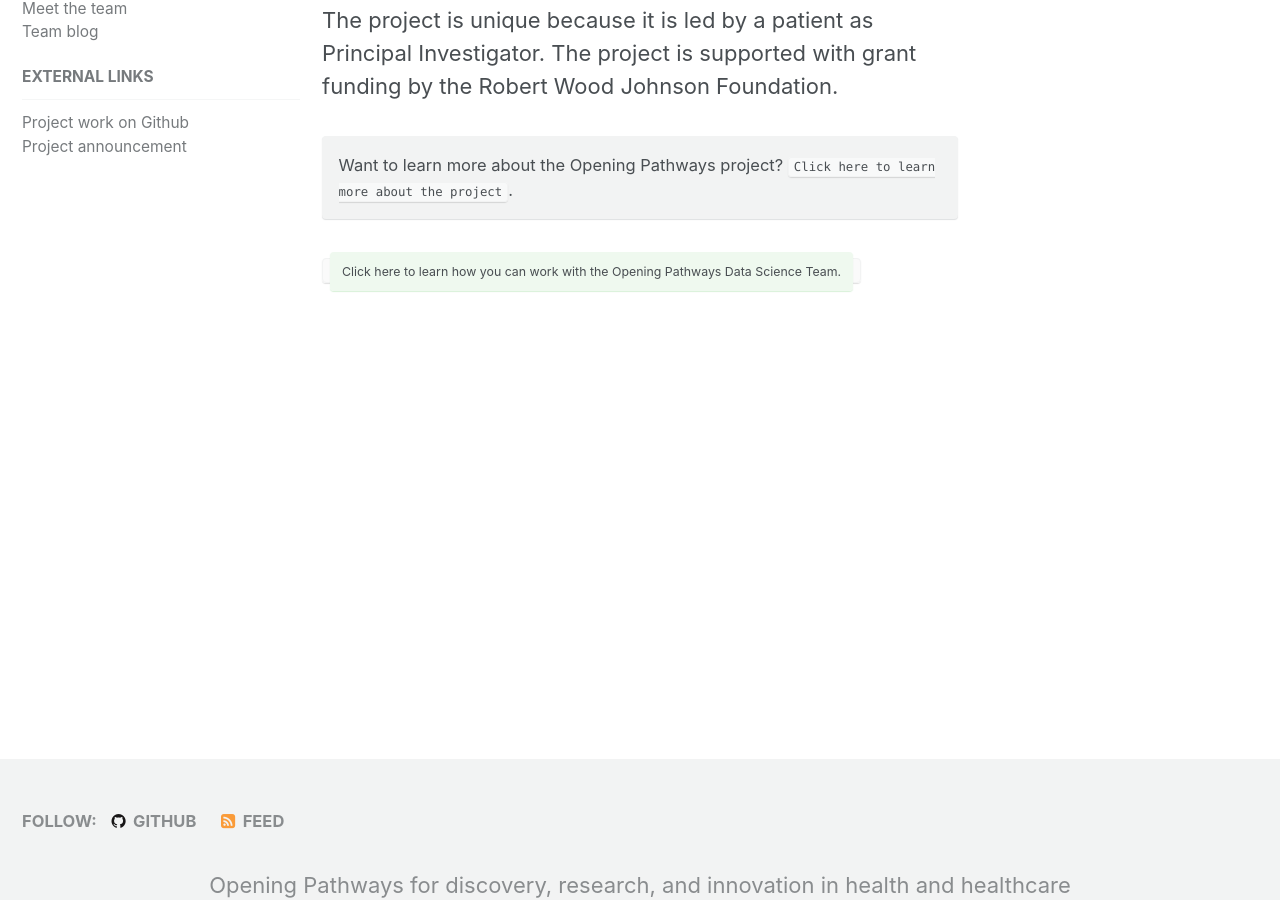
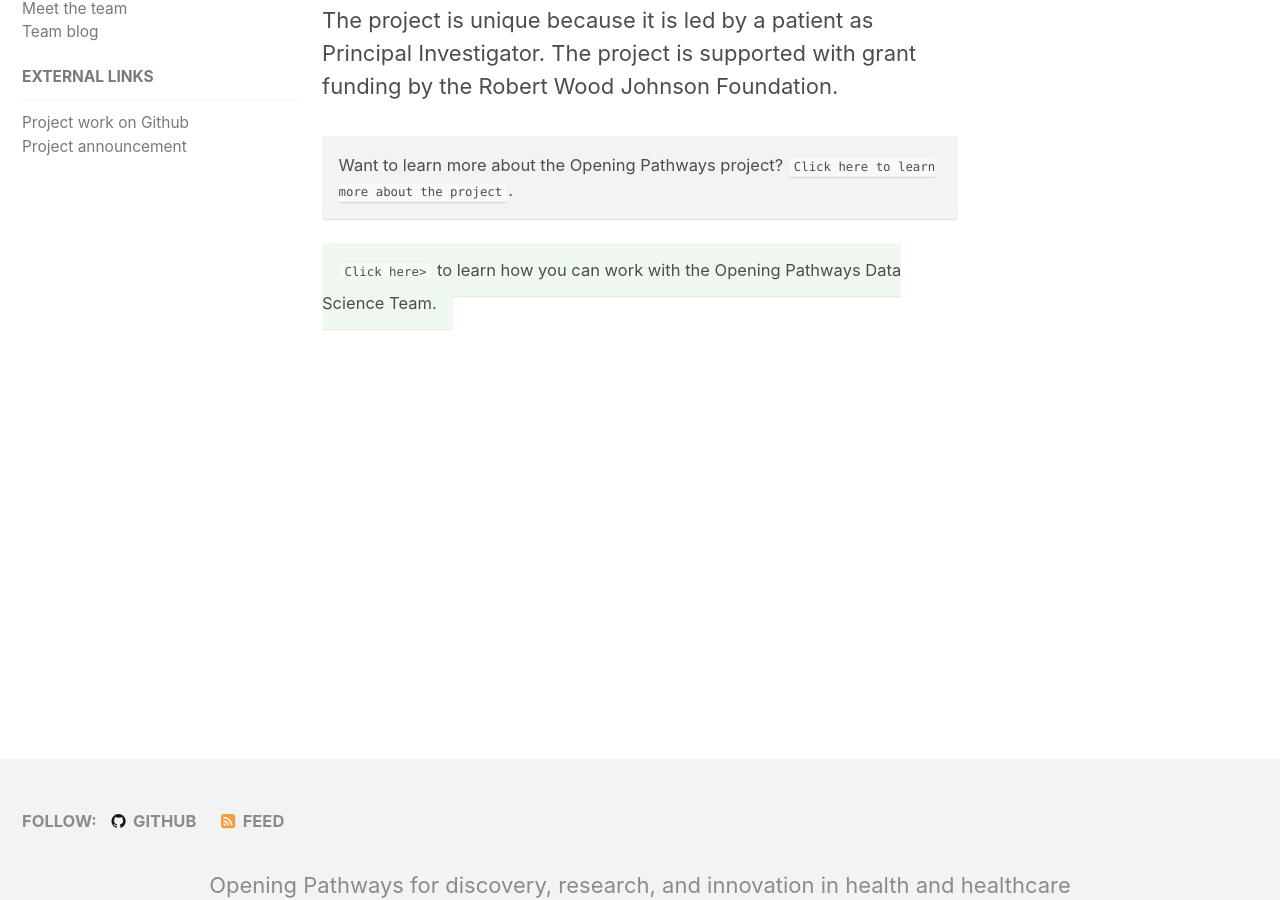
Before and after one commit to opening-pathways/website, a Jekyll site: the page built from index.html, in a window 1280 px wide and 900 px high, scrolled down 570 px. Built offline with Jekyll 4.4.1, drawn with Linux system fonts in a browser that asks for light colours.

Commit message:
Adjust emphasis

```diff
--- a/index.html
+++ b/index.html
@@ -10,4 +10,4 @@
 
 <p class="notice--primary"> Want to learn more about the Opening Pathways project? <code class="highlighter-rouge"><a href="/about">Click here to learn more about the project</a></code>.</p>
 
-<p><code class="highlighter-rouge"><a href="/work-with-data-science-team" class="notice--success">Click here to learn how you can work with the Opening Pathways Data Science Team.</a></code></p>
+<p><a href="/work-with-data-science-team" class="notice--success"> <code class="highlighter-rouge">Click here></code> to learn how you can work with the Opening Pathways Data Science Team.</a></p>
```
